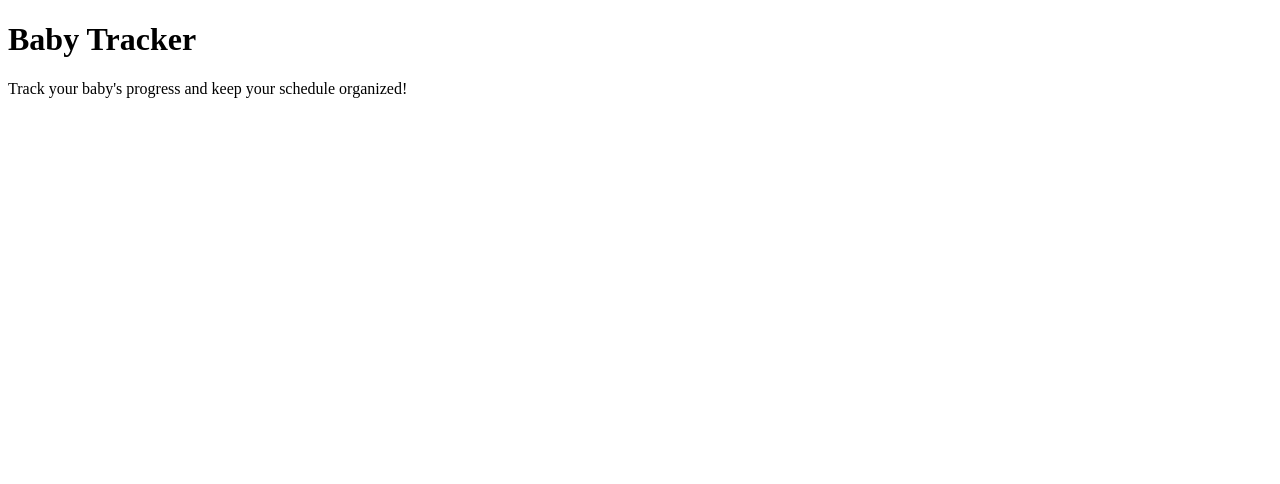
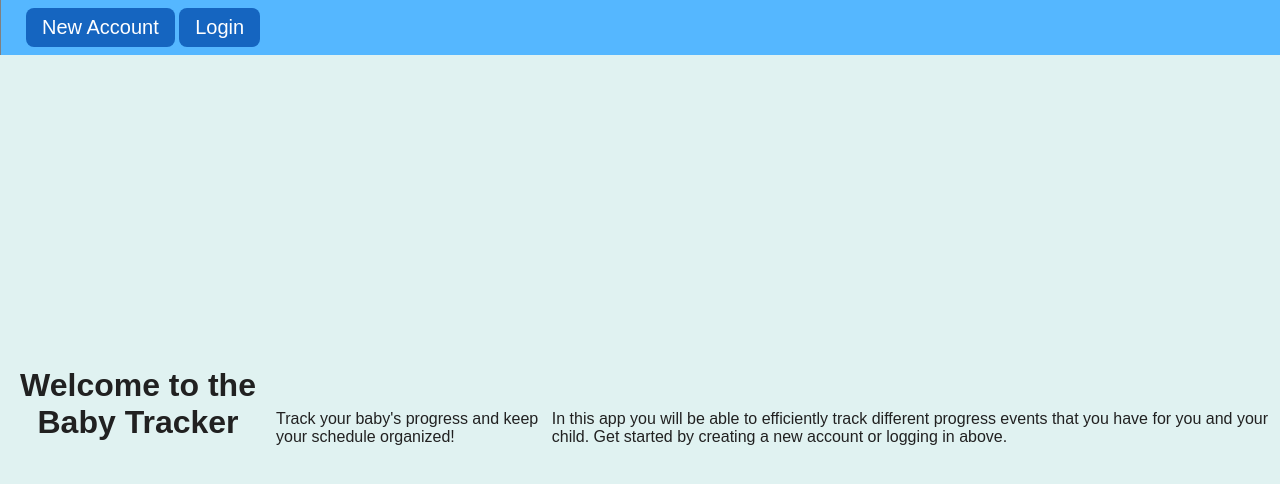
Before and after one commit to nabl2290/cspb-3308-team-5-project, a Python web app: template templates/index.html in a window 1280 px wide. Shown: the top 484 px of the page. Run offline with Jinja, Linux system fonts and the light colour scheme; the template is opened without the code that fills it, so the values that code supplies are empty.

Commit message:
progress on welcome page and c-sel style routing

```diff
--- a/app.py
+++ b/app.py
@@ -1,5 +1,7 @@
 import os
 import re
+
+import prefix
 
 from flask import Flask, request, render_template, redirect, url_for, session
 from models import db, User, Child, FeedingEvent
@@ -8,6 +10,10 @@ from seeds import seed_db
 EMAIL_REGEX = r'^[a-zA-Z0-9._%+-]+@[a-zA-Z0-9.-]+\.[a-zA-Z]{2,}$'
 
 app = Flask(__name__)
+
+# Insert the wrapper for handling PROXY when using csel.io virtual machine
+# Calling this routine will have no effect if running on local machine
+prefix.use_PrefixMiddleware(app)
 
 app.config['SQLALCHEMY_DATABASE_URI'] = 'sqlite:///database.db'
 app.secret_key = os.getenv('APP_SECRET_KEY') or 'dev-secret-key'
--- a/templates/base.html
+++ b/templates/base.html
@@ -15,6 +15,7 @@
                 <ul>
                     <li><a href="{{ url_for('dashboard', user_id=user.id) }}">Home</a></li>
                     <li><a href="{{ url_for('get_user', user_id=user.id) }}">Profile</a></li>
+                    <li><a href="{{ url_for('logout') }}">logout2</a></li>
                     <li class="logout__menu-item">
                         <form action="/logout" method="post">
                             <button type="submit" class="logout-link">Logout</button>
--- a/templates/index.html
+++ b/templates/index.html
@@ -1,9 +1,20 @@
 <!doctype html>
 <head>
   <title>Baby Tracker</title>
+  <link rel="stylesheet" href="{{ url_for('static', filename='css/styles.css') }}">
+  <link rel="stylesheet" href="{{ url_for('static', filename='css/auth.css') }}">
 </head>
 
 <body>
-  <h1>Baby Tracker</h1>
-  <p>Track your baby's progress and keep your schedule organized!</p>
+  <header>
+    <div>
+      <a href="{{ url_for('register')}}" class="btn btn--blue">New Account</a>
+      <a href="{{ url_for('login')}}" class="btn btn--blue">Login</a>
+    </div>
+  </header>
+  <main>
+    <h1>Welcome to the Baby Tracker</h1>
+    <p>Track your baby's progress and keep your schedule organized!</p>
+    <p>In this app you will be able to efficiently track different progress events that you have for you and your child. Get started by creating a new account or logging in above.</p>
+  </main>
 </body>
--- a/templates/login.html
+++ b/templates/login.html
@@ -5,7 +5,7 @@
 <div>
   <h1 class="app-title">Baby Steps</h1>
   <section id="login" class="form form__wrapper">
-    <form action="/login" method="post" class="login-form">
+    <form action="login" method="post" class="login-form">
       <h2 class="form__title">Login</h2>
       <div class="form__input-group">
         <label for="email">E-mail</label>
--- a/templates/registration.html
+++ b/templates/registration.html
@@ -5,7 +5,7 @@
 <div>
   <h1 class="app-title">Baby Steps</h1>
   <section id="registration" class="form form__wrapper">
-    <form action="/register" method="post" class="registration-form">
+    <form action="register" method="post" class="registration-form">
       <h2 class="form__title">Sign Up</h2>
       <div class="form__input-group">
         <label for="first_name">First Name</label>
```
